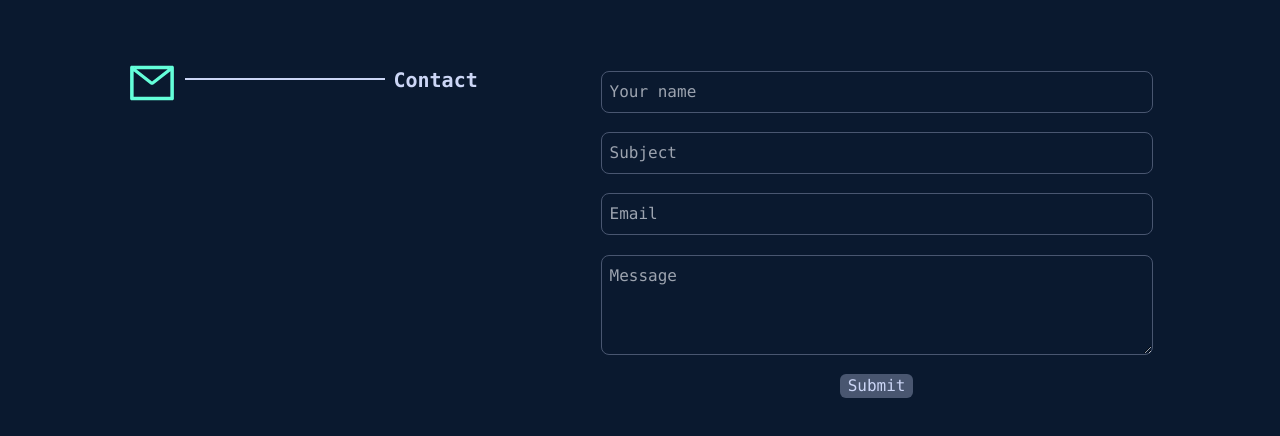
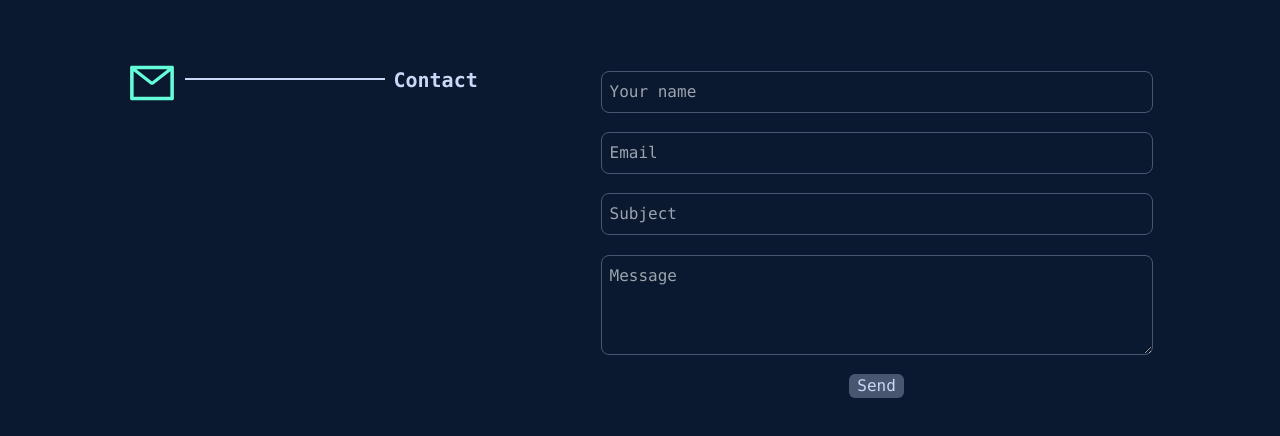
Before and after one commit to TheCodingBrie/portfolio, a React (Create React App) app: page / in a window 1280 px wide. Shown: the part 2623-3059 px from the top of the page. Built offline with nearby package versions, Linux system fonts and the light colour scheme.

Commit message:
Add functionning contact and project links

```diff
--- a/package.json
+++ b/package.json
@@ -4,6 +4,7 @@
   "version": "0.1.0",
   "private": true,
   "dependencies": {
+    "@emailjs/browser": "^3.4.0",
     "@testing-library/jest-dom": "^5.16.2",
     "@testing-library/react": "^12.1.2",
     "@testing-library/user-event": "^13.5.0",
--- a/src/Components/Contact.js
+++ b/src/Components/Contact.js
@@ -1,6 +1,33 @@
 import { AiOutlineMail } from "react-icons/ai";
+import { useRef } from "react";
+import emailjs from "@emailjs/browser";
 
 export default function Contact() {
+  const form = useRef();
+
+  const sendEmail = (e) => {
+    e.preventDefault();
+
+    emailjs
+      .sendForm(
+        process.env.REACT_APP_SERVICE_ID,
+        process.env.REACT_APP_TEMPLATE_ID,
+        form.current,
+        process.env.REACT_APP_USER_ID
+      )
+      .then(
+        (result) => {
+          alert(
+            "Message sent, I will contact you in a timely manner",
+            result.text
+          );
+        },
+        (error) => {
+          alert("An error occurred, Please try again", error.text);
+        }
+      );
+  };
+
   return (
     <>
       <span id="contact" className="mt-[-50px]"></span>
@@ -14,21 +41,14 @@ export default function Contact() {
         </div>
         <div className="flex justify-center gap-5 w-[36em] min-h-[370px] mt-5 translate-x-3 sm:-translate-x-3 -translate-y-8 sm:text-justify rounded-xl text-slate-dark pt-6 px-3 mr-5 sm:mr-2">
           <form
+            ref={form}
+            onSubmit={sendEmail}
             className="flex flex-col justify-around gap-4 w-full"
-            method="POST"
-            action="#"
           >
             <input
               name="name"
               className="bg-transparent text-gray-400 border border-slate-dark rounded-lg p-2 focus:outline-none focus:border-2 focus:border-slate"
               placeholder="Your name"
-              type="text"
-              required
-            ></input>
-            <input
-              name="subject"
-              className="bg-transparent text-gray-400 border border-slate-dark rounded-lg p-2 focus:outline-none focus:border-2 focus:border-slate"
-              placeholder="Subject"
               type="text"
               required
             ></input>
@@ -40,15 +60,24 @@ export default function Contact() {
               required
               autoComplete="email"
             ></input>
+            <input
+              name="subject"
+              className="bg-transparent text-gray-400 border border-slate-dark rounded-lg p-2 focus:outline-none focus:border-2 focus:border-slate"
+              placeholder="Subject"
+              type="text"
+              required
+            ></input>
             <textarea
               name="message"
               className="bg-transparent text-gray-400 border border-slate-dark rounded-lg p-2 focus:outline-none focus:border-2 focus:border-slate min-h-[100px]"
               placeholder="Message"
               required
             ></textarea>
-            <button className="bg-slate-dark text-slate-light w-fit px-2 rounded-md self-center mb-4 shadow-2xl">
-              Submit
-            </button>
+            <input
+              type="submit"
+              className="bg-slate-dark text-slate-light w-fit px-2 rounded-md self-center mb-4 shadow-2xl hover:text-green-text hover:cursor-pointer"
+              value="Send"
+            ></input>
           </form>
         </div>
       </div>
--- a/src/Components/Footer.js
+++ b/src/Components/Footer.js
@@ -2,7 +2,7 @@ import FooterIcon from "./FooterIcon";
 import { AiFillGithub } from "react-icons/ai";
 import { SiTwitter } from "react-icons/si";
 import { BsLinkedin } from "react-icons/bs";
-import { AiOutlineMail } from "react-icons/ai";
+// import { AiOutlineMail } from "react-icons/ai";
 
 export default function Footer() {
   return (
```
Also changed, not shown: 1 other file (tests, documents, lock files or other folders).
